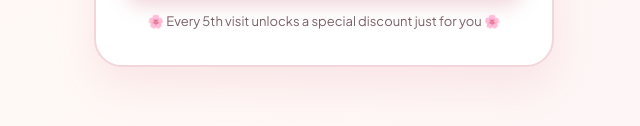
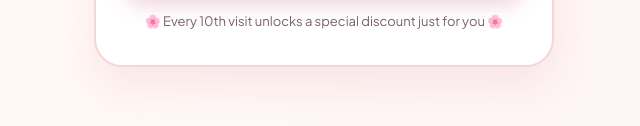
Before and after one commit to Tenzinyo/Check_in_kiosk_client, a website: page frontend/index.html in a window 1280 px wide. Shown: the part 624-750 px from the top of the page, 316-956 px from the left. Drawn offline with nearby package versions, Linux system fonts and the light colour scheme.

Commit message:
Updated the number of visits leading to rewards

```diff
--- a/frontend/index.html
+++ b/frontend/index.html
@@ -280,7 +280,7 @@
       <button type="submit" id="submit-btn">✨ Check In &amp; Glow ✨</button>
     </form>
 
-    <p class="perk-note">🌸 Every 5th visit unlocks a special discount just for you 🌸</p>
+    <p class="perk-note">🌸 Every 10th visit unlocks a special discount just for you 🌸</p>
   </div>
 
   <!-- Celebration Pop-Up Modal -->
```
Also changed, not shown: frontend/app.js (+0 -135 lines).
